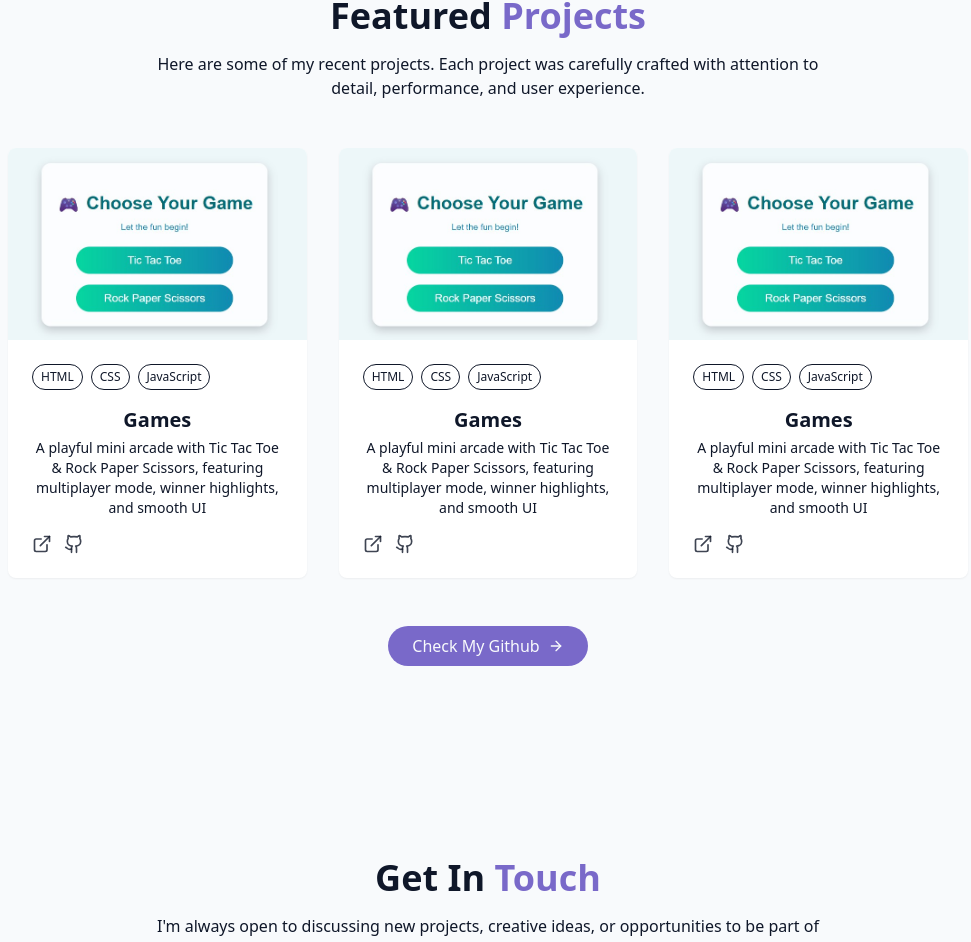
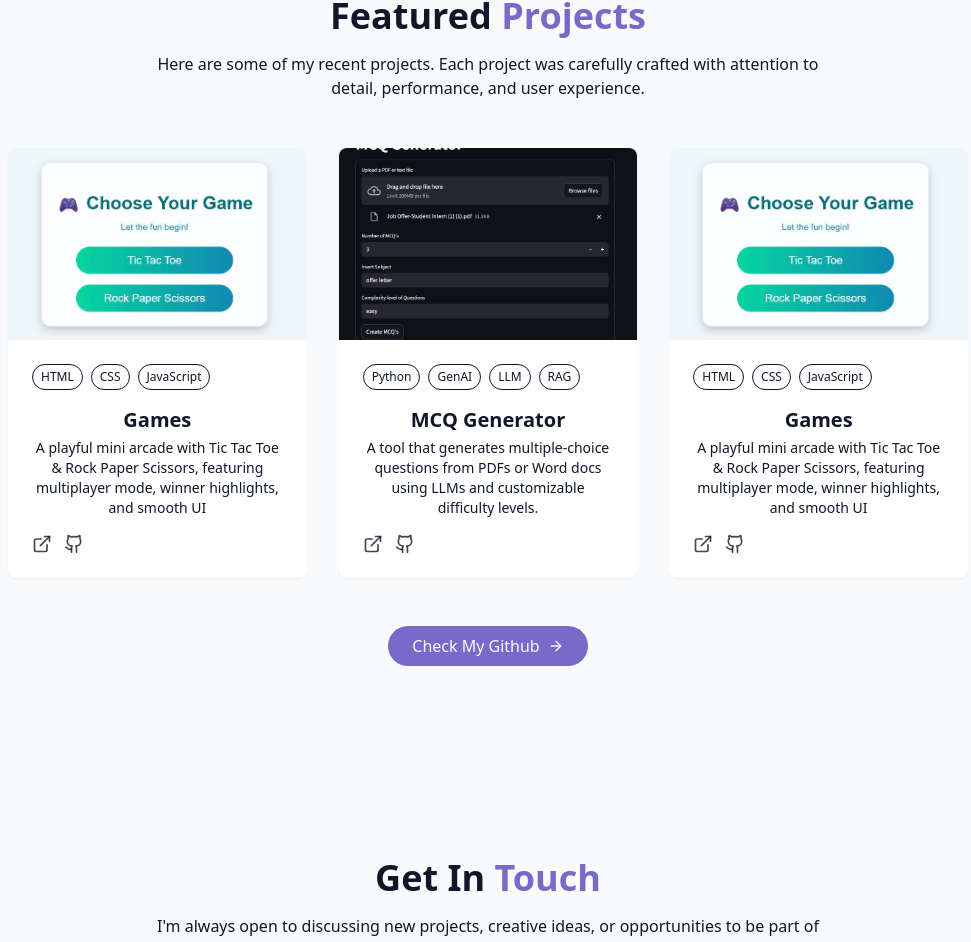
Before and after one commit to Nik-56/react-tailwind-portfolio, a React (Vite) app: page / in a window 1280 px wide. Shown: the part 2670-3612 px from the top of the page, without its empty margins (152-1123 px from the left). Built offline with nearby package versions, Linux system fonts and the light colour scheme.

Commit message:
Added 2nd project

```diff
--- a/src/components/ProjectsSection.jsx
+++ b/src/components/ProjectsSection.jsx
@@ -11,13 +11,13 @@ const projects = [
         githubUrl: "https://github.com/Nik-56/games",
     },
     {
-        id: 1,
-        title: "Games",
-        description: "A playful mini arcade with Tic Tac Toe & Rock Paper Scissors, featuring multiplayer mode, winner highlights, and smooth UI",
-        image: "/projects/games.jpg",
-        tags: ["HTML", "CSS", "JavaScript"],
-        demoUrl: "https://games-five-rosy.vercel.app/",
-        githubUrl: "https://github.com/Nik-56/games",
+        id: 2,
+        title: "MCQ Generator",
+        description: "A tool that generates multiple-choice questions from PDFs or Word docs using LLMs and customizable difficulty levels.",
+        image: "/projects/mcq_generator.jpg",
+        tags: ["Python", "GenAI", "LLM", "RAG"],
+        demoUrl: "https://generatemcq.streamlit.app/",
+        githubUrl: "https://github.com/Nik-56/MCQGEN",
     },
     {
         id: 1,
```
Also changed, not shown: public/projects/mcq_generator.jpg (added).
